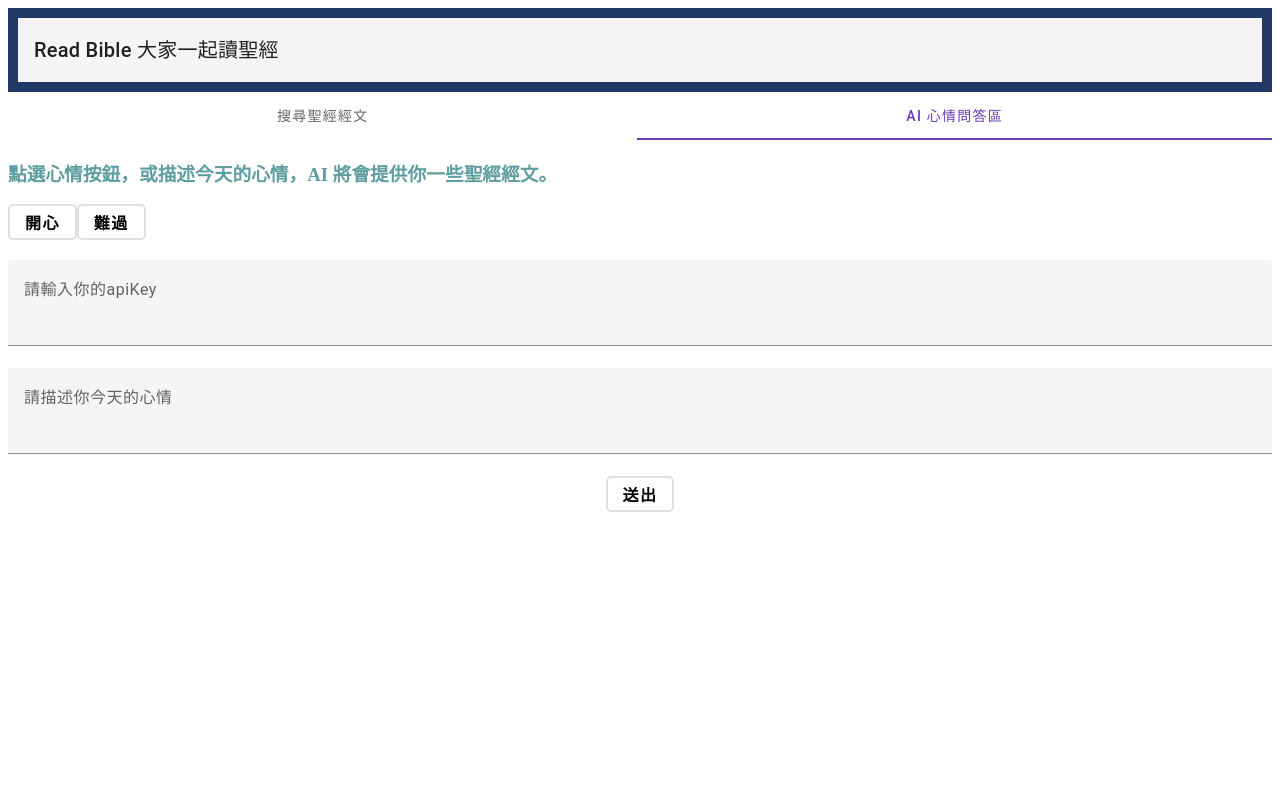
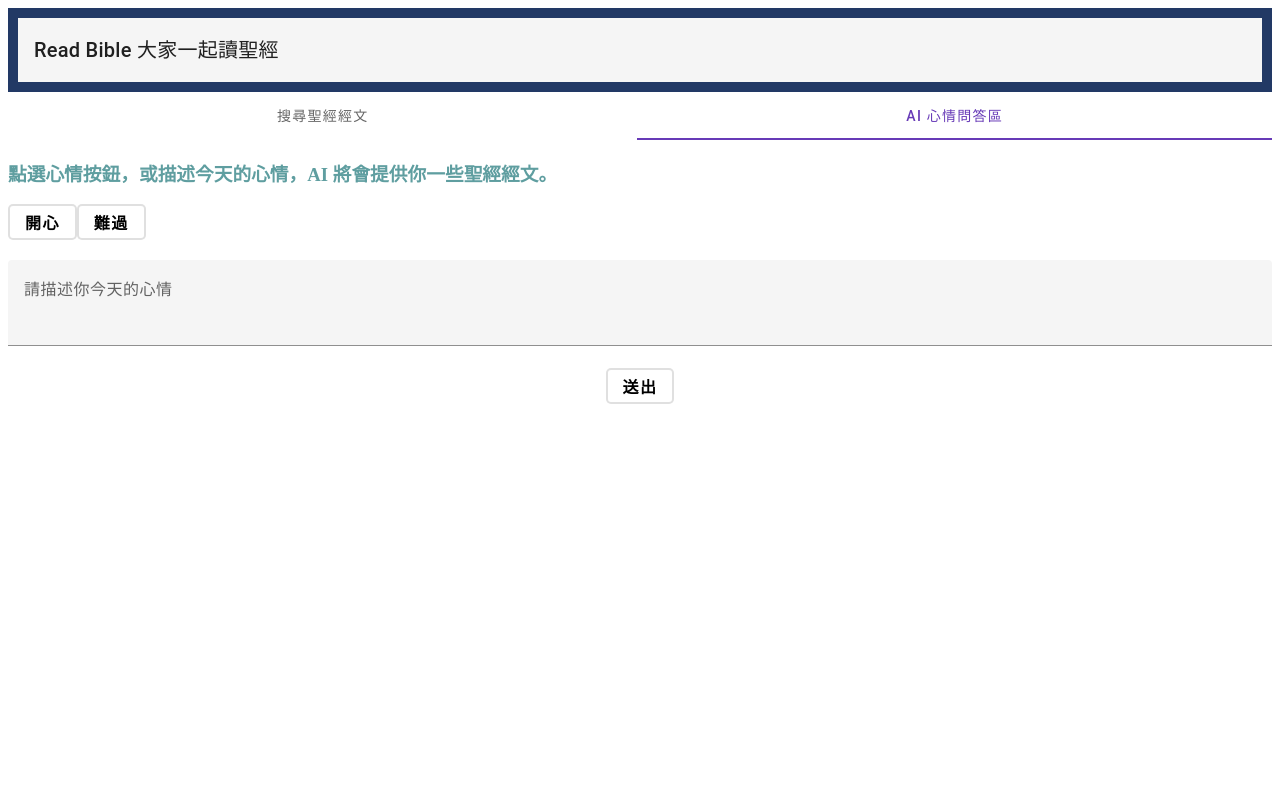
Before and after one commit to jennifershih/read-bible, an Angular app: page / in a window 1280 px wide. Both pictures are taken after a click on the tab "AI 心情問答區". Shown: the top 800 px of the page. Built offline with nearby package versions, Linux system fonts and the light colour scheme.

Commit message:
Feat: remove input field

```diff
--- a/src/app/aiqa/aiqa.component.html
+++ b/src/app/aiqa/aiqa.component.html
@@ -4,10 +4,6 @@
     <button mat-stroked-button (click)="chooseMood('難過')">難過</button>
 </p>
 <form class="input-container">
-    <mat-form-field class="apiKey">
-      <mat-label>請輸入你的apiKey</mat-label>
-      <input matInput [(ngModel)]="apiKey" name="apiKey" placeholder="請輸入你的apiKey">
-    </mat-form-field>
     <mat-form-field class="mood">
       <mat-label>請描述你今天的心情</mat-label>
       <input matInput [(ngModel)]="mood" name="mood" placeholder="今天的心情如何">
--- a/src/app/aiqa/aiqa.component.ts
+++ b/src/app/aiqa/aiqa.component.ts
@@ -12,7 +12,6 @@ interface BibleVerseResponse {
 })
 export class AiqaComponent {
   mood: string = '';
-  apiKey: string = '';
   bibleVerse: string = '';
 
   constructor(private http: HttpClient) {}
@@ -25,7 +24,6 @@ export class AiqaComponent {
     const res = await this.createCompletion(this.mood);
     if (res && res.verse) {
       this.bibleVerse = res.verse;
-      console.log(this.bibleVerse);
     }
   }
   private async createCompletion(mood: string) {
```
